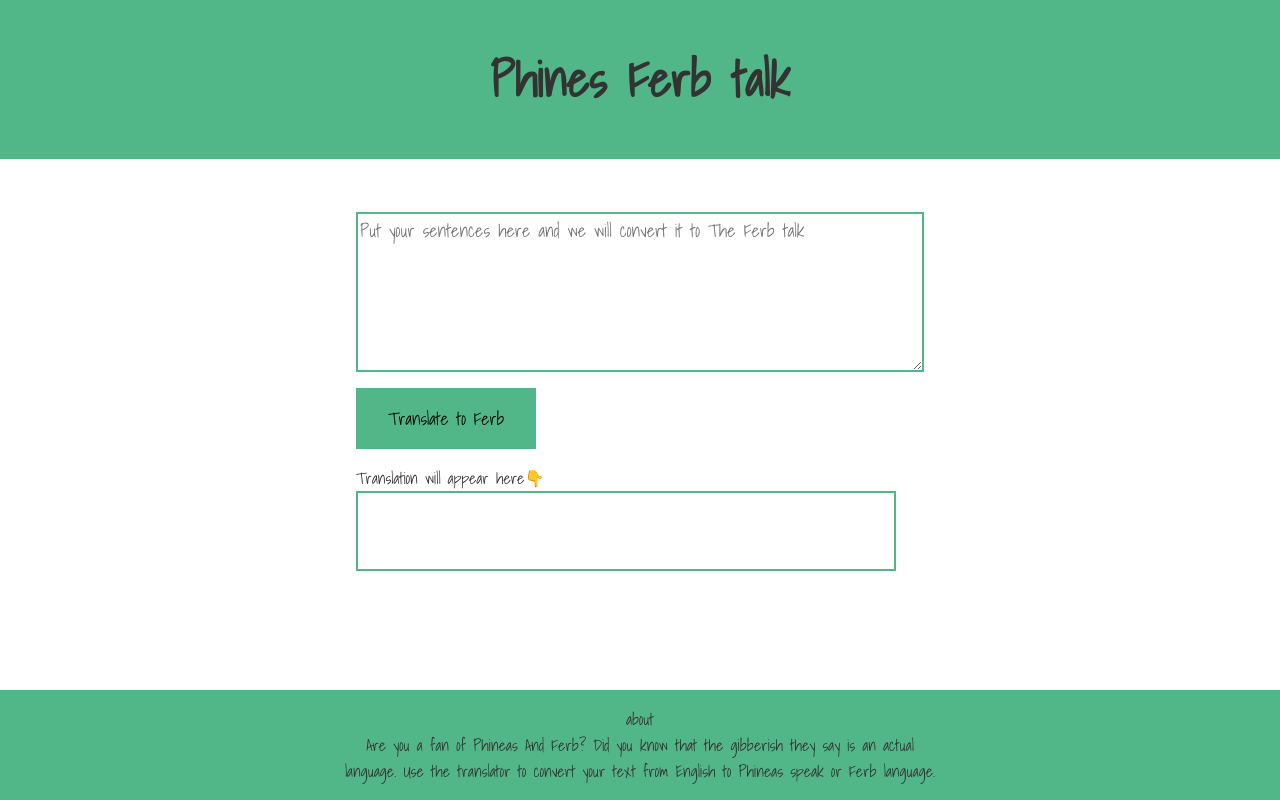
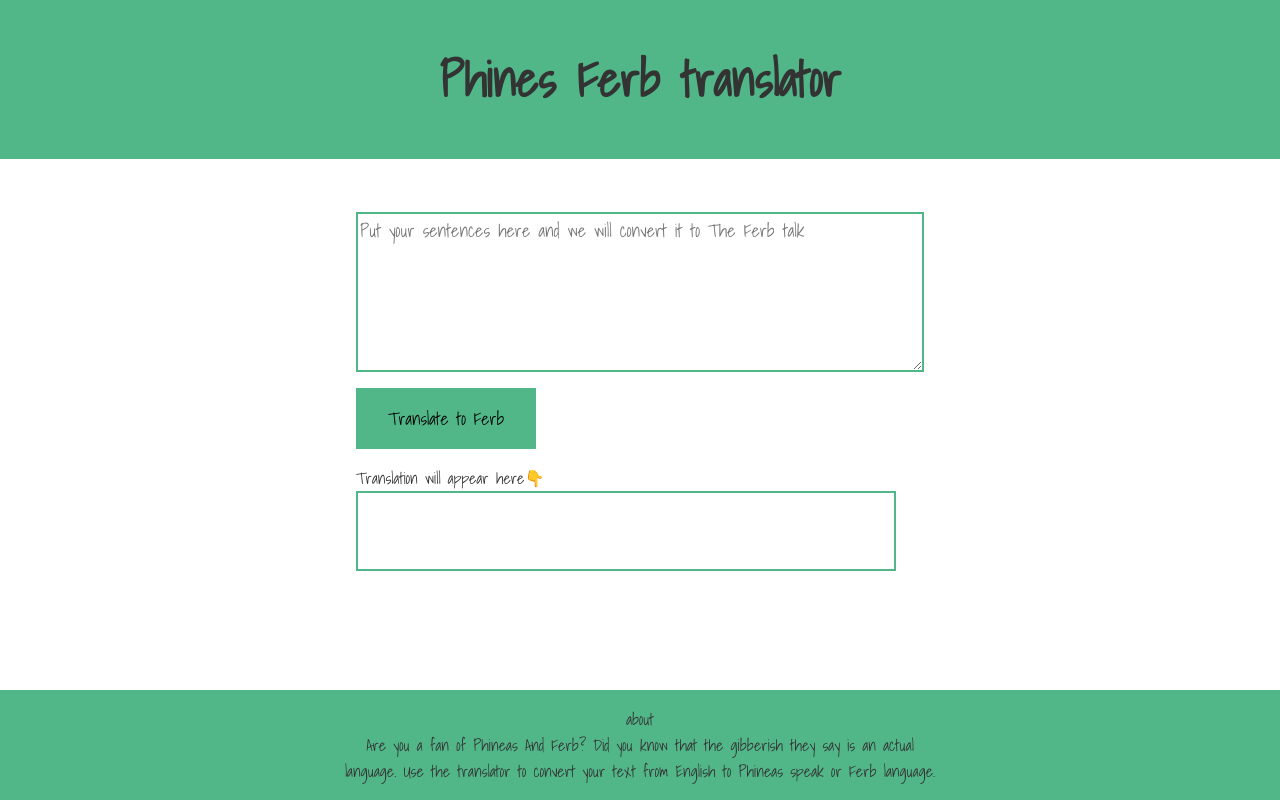
Before and after one commit to jDineshKarthic/markSeven-Phineas-Ferb, a plain HTML site: page index.html in a window 1280 px wide. Drawn offline with Linux system fonts and the light colour scheme.

Commit message:
Update index.html

```diff
--- a/index.html
+++ b/index.html
@@ -24,7 +24,7 @@
   </head>
   <body>
     <nav>
-      <h1 id="header">Phines Ferb talk </h1>
+      <h1 id="header">Phines Ferb translator </h1>
     </nav>
     <main >
       <textarea
```
